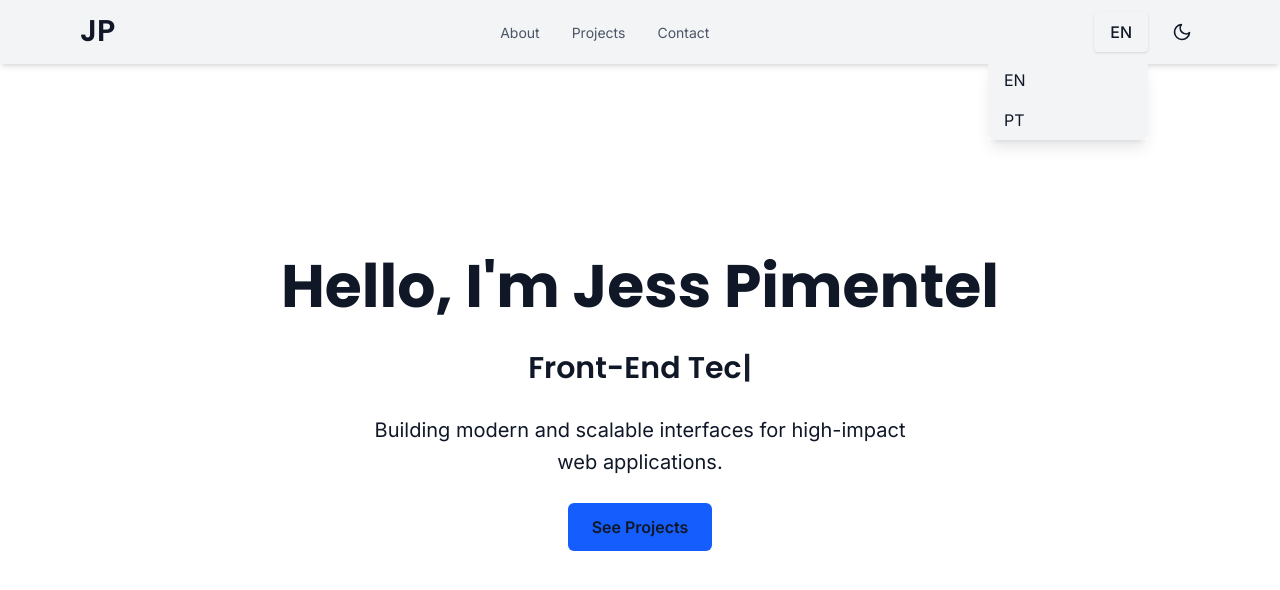
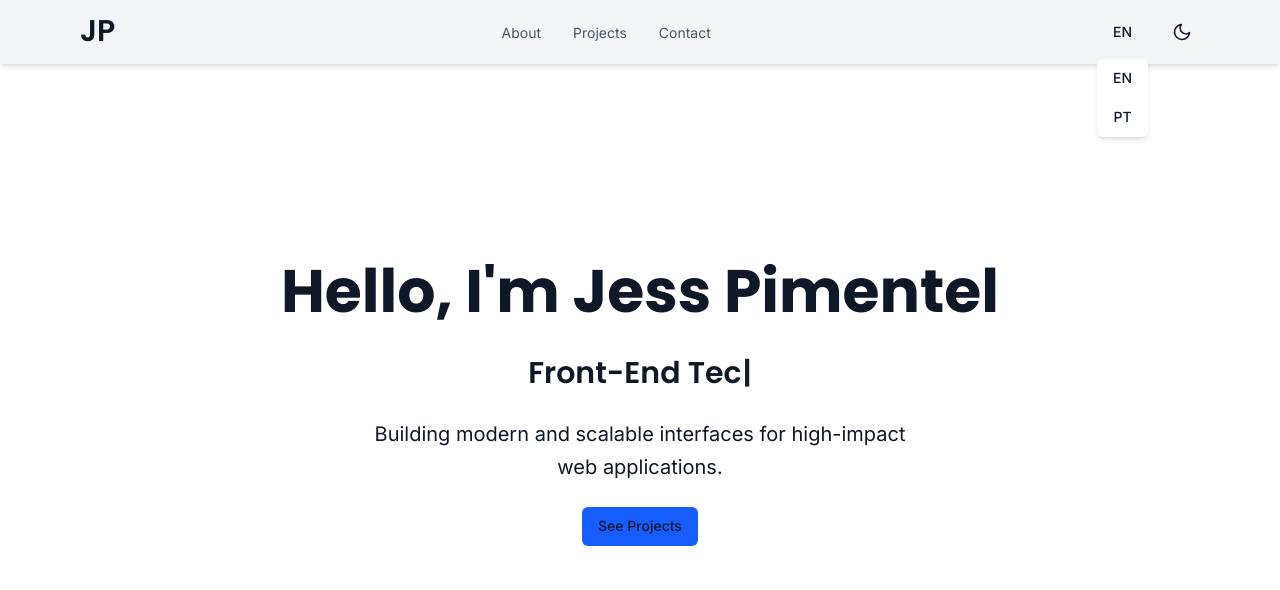
Before and after one commit to mj-jess/portfolio, a React (Vite) app: page / in a window 1280 px wide. Both pictures are taken after a click on the button "EN". Shown: the top 590 px of the page. Built offline with nearby package versions, Linux system fonts and the light colour scheme.

Commit message:
chore: using our new button component

```diff
--- a/src/components/Hero.tsx
+++ b/src/components/Hero.tsx
@@ -1,6 +1,6 @@
 import TypeWriter from 'typewriter-effect';
 
-import { Typography } from '../ui';
+import { Button, Typography } from '../ui';
 import { useTheme, useLang } from '../hooks';
 
 export const Hero = () => {
@@ -36,11 +36,7 @@ export const Hero = () => {
                     {hero.description}
                 </Typography.p>
 
-                <button
-                    className={`${theme.primaryBg} ${theme.text} px-6 py-3 rounded-md font-semibold hover:opacity-90 transition`}
-                >
-                    {hero.cta}
-                </button>
+                <Button>{hero.cta}</Button>
             </div>
         </section>
     );
--- a/src/components/LanguageToggle.tsx
+++ b/src/components/LanguageToggle.tsx
@@ -6,7 +6,7 @@ export const LanguageToggle = () => {
 
     return (
         <div className="flex items-center">
-            <Dropdown>
+            <Dropdown className="w-auto">
                 <Dropdown.Trigger>{lang.toLocaleUpperCase()}</Dropdown.Trigger>
 
                 <Dropdown.Item onClick={() => setLang('en')}>EN</Dropdown.Item>
--- a/src/ui/button/Button.tsx
+++ b/src/ui/button/Button.tsx
@@ -1,20 +1,10 @@
-import { useMemo, type ReactNode } from 'react';
+import { useMemo } from 'react';
 import clsx from 'clsx';
+
 import { useTheme } from '../../hooks';
-
-import type { Color, Size, Variant } from './types';
 import { colors } from './colors';
-
-type ButtonProps = {
-    children: ReactNode;
-    size?: Size;
-    color?: Color;
-    variant?: Variant;
-    disabled?: boolean;
-    fullWidth?: boolean;
-    className?: string;
-    onClick?: () => void;
-};
+import type { ButtonProps, Color } from './types';
+import Typography from '../typography';
 
 export const Button = ({
     children,
@@ -110,7 +100,7 @@ export const Button = ({
                 className
             )}
         >
-            {children}
+            <Typography.span>{children}</Typography.span>
         </button>
     );
 };
--- a/src/ui/button/colors.ts
+++ b/src/ui/button/colors.ts
@@ -24,7 +24,7 @@ export const colors = {
             textOutline: 'text-gray-700',
             hoverBg: 'hover:bg-gray-300',
             border: 'border-gray-700',
-            hoverBorderBg: 'hover:bg-gray-100',
+            hoverBorderBg: 'hover:bg-gray-200',
             textHover: 'hover:text-gray-900',
         },
         info: {
@@ -89,7 +89,7 @@ export const colors = {
             textOutline: 'text-gray-400',
             hoverBg: 'hover:bg-gray-600',
             border: 'border-gray-400',
-            hoverBorderBg: 'hover:bg-gray-400',
+            hoverBorderBg: 'hover:bg-gray-700',
             textHover: 'hover:text-gray-100',
         },
         info: {
--- a/src/ui/dropdown/Dropdown.tsx
+++ b/src/ui/dropdown/Dropdown.tsx
@@ -6,7 +6,11 @@ import React, {
     type ReactNode,
 } from 'react';
 import clsx from 'clsx';
+
 import { useTheme } from '../../hooks';
+import { Button } from '../button/Button';
+
+import type { ButtonProps } from '../button/types';
 
 type DropdownProps = {
     children: ReactNode;
@@ -14,16 +18,12 @@ type DropdownProps = {
     closeOnClick?: boolean;
 };
 
-type DropdownTriggerProps = {
+type DropdownTriggerProps = ButtonProps & {
     children: ReactNode;
-    className?: string;
-    onClick?: () => void;
 };
 
-type DropdownItemProps = {
+type DropdownItemProps = ButtonProps & {
     children: ReactNode;
-    onClick?: () => void;
-    className?: string;
 };
 
 const Dropdown = ({
@@ -31,6 +31,8 @@ const Dropdown = ({
     className,
     closeOnClick = true,
 }: DropdownProps) => {
+    const { theme } = useTheme();
+
     const [open, setOpen] = useState(false);
     const ref = useRef<HTMLDivElement>(null);
 
@@ -86,7 +88,8 @@ const Dropdown = ({
             {open && (
                 <div
                     className={clsx(
-                        'absolute right-0 mt-2 w-40 rounded shadow-lg z-50 overflow-hidden',
+                        'absolute right-0 mt-2 w-40 rounded-md shadow-md z-60 overflow-hidden',
+                        theme.background,
                         className
                     )}
                 >
@@ -97,44 +100,34 @@ const Dropdown = ({
     );
 };
 
-const Trigger = ({ children, className, onClick }: DropdownTriggerProps) => {
-    const { theme } = useTheme();
+const Trigger = (props: DropdownTriggerProps) => {
+    const { children } = props;
 
     return (
-        <button
-            onClick={onClick}
-            className={clsx(
-                'px-4 py-2 rounded shadow font-medium transition',
-                theme.surface,
-                theme.text,
-                'hover:bg-gray-200 dark:hover:bg-gray-600',
-                className
-            )}
-        >
+        <Button variant="ghost" color="tertiary" {...props}>
             {children}
-        </button>
+        </Button>
     );
 };
 
 Trigger.displayName = 'DropdownTrigger';
 
-const Item = ({ children, className, onClick }: DropdownItemProps) => {
-    const { theme } = useTheme();
+const Item = (props: DropdownItemProps) => {
+    const { children, className } = props;
 
     return (
-        <button
-            onClick={onClick}
+        <Button
+            fullWidth
+            variant="ghost"
+            color="tertiary"
+            {...props}
             className={clsx(
-                'w-full text-left px-4 py-2 transition-colors',
-                'hover:bg-gray-100 dark:hover:bg-gray-700',
-                'first:rounded-t-md last:rounded-b-md',
-                theme.surface,
-                theme.text,
+                'first:rounded-b-none last:rounded-t-none',
                 className
             )}
         >
             {children}
-        </button>
+        </Button>
     );
 };
 
--- a/src/ui/index.ts
+++ b/src/ui/index.ts
@@ -2,4 +2,7 @@ import Button from './button';
 import Dropdown from './dropdown';
 import Typography from './typography';
 
+import type { ButtonProps } from './button/types';
+
+export type { ButtonProps };
 export { Button, Dropdown, Typography };
--- a/src/ui/typography/Typography.tsx
+++ b/src/ui/typography/Typography.tsx
@@ -32,7 +32,7 @@ const typography = {
     h3: 'text-2xl font-semibold leading-snug font-heading',
     h4: 'text-xl font-semibold leading-snug font-heading',
     p: 'text-base font-normal leading-relaxed font-sans',
-    span: 'text-sm font-normal leading-relaxed font-sans',
+    span: 'text-sm leading-relaxed font-sans',
     small: 'text-sm font-normal leading-relaxed font-sans',
     caption: 'text-xs font-light leading-snug font-mono',
 };
```
Also changed, not shown: src/ui/button/types.ts (+13 -0 lines).
